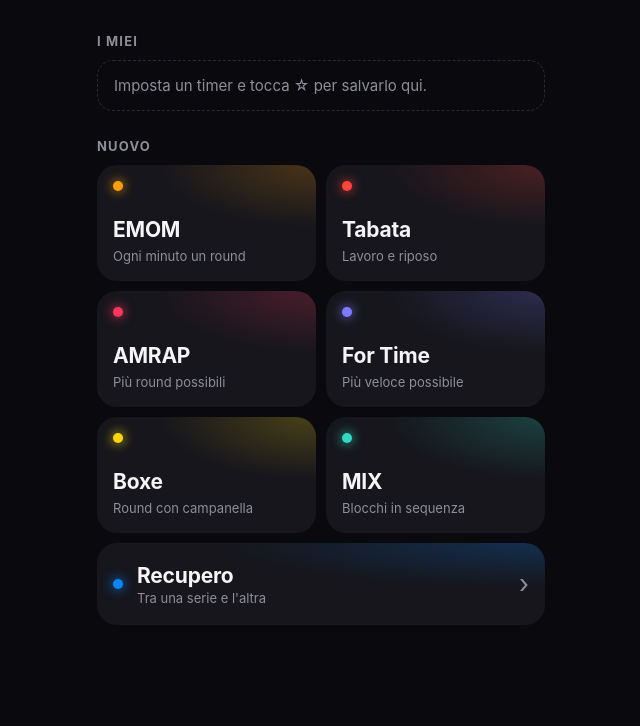
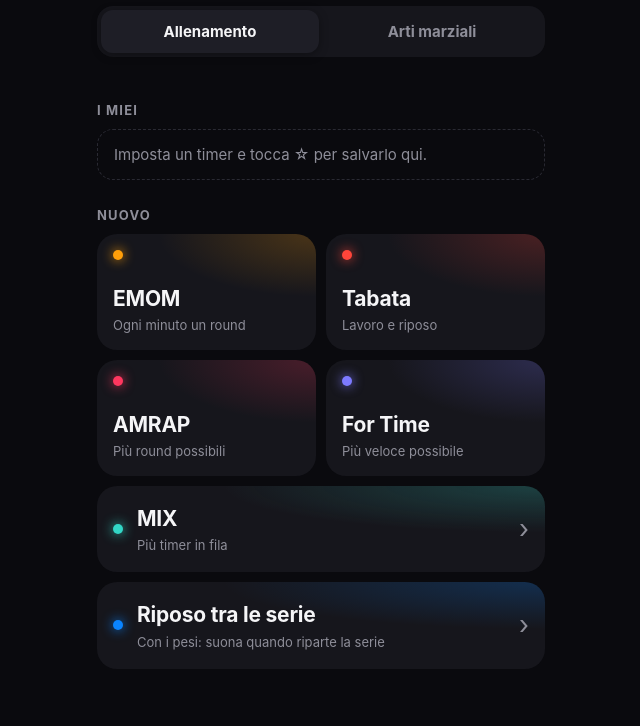
Before and after one commit to flow-pwa/sport, a plain HTML site: page index.html in a window 1280 px wide. Shown: the part 74-800 px from the top of the page, without its empty margins (319-959 px from the left). Drawn offline with Linux system fonts and the light colour scheme.

Commit message:
v0.5.0: Home divisa in Allenamento e Arti marziali
- Arti marziali: un solo Timer a round con campanella, salvabile tra i preferiti
- Ripeti e I miei separati per sezione; pronta per una terza sezione (Stretching)
- Recupero rinominato «Riposo tra le serie» con spiegazione

Co-Authored-By: Claude Opus 5.5 <noreply@anthropic.com>

```diff
--- a/app.css
+++ b/app.css
@@ -41,6 +41,10 @@ button { border: 0; background: none; padding: 0; cursor: pointer; touch-action:
 .top { display: flex; align-items: center; margin-bottom: 18px; }
 .top h1 { margin: 0; font-size: 34px; font-weight: 800; letter-spacing: -.03em; }
 .ver { margin-left: auto; color: var(--muted); font-size: 13px; padding: 10px 0 10px 12px; }
+/* Sezioni della Home: Allenamento / Arti marziali (poi Stretching) */
+.seg { display: grid; grid-auto-flow: column; grid-auto-columns: 1fr; gap: 4px; padding: 4px; margin-bottom: 18px; background: var(--surface); border-radius: 16px; }
+.seg button { padding: 11px 6px; border-radius: 12px; font-size: 15px; font-weight: 700; color: var(--muted); transition: background .2s, color .2s; }
+.seg button.on { background: var(--surface-2); color: var(--text); box-shadow: 0 2px 10px rgba(0,0,0,.35); }
 h2 { margin: 26px 0 10px; font-size: 13px; font-weight: 700; text-transform: uppercase; letter-spacing: .09em; color: var(--muted); }
 
 .repeat {
@@ -79,11 +83,12 @@ h2 { margin: 26px 0 10px; font-size: 13px; font-weight: 700; text-transform: upp
   background: radial-gradient(120% 90% at 100% 0%, color-mix(in srgb, var(--c) 22%, transparent), transparent 60%), var(--surface);
 }
 .tile i { width: 10px; height: 10px; border-radius: 50%; background: var(--c); box-shadow: 0 0 12px var(--c); margin-bottom: auto; }
+.tile > span { display: flex; flex-direction: column; gap: 4px; }
 .tile b { font-size: 21px; letter-spacing: -.01em; }
 .tile small { color: var(--muted); font-size: 13px; line-height: 1.3; }
 
 .tile.wide {
-  grid-column: 1 / -1; width: 100%; min-height: 0; margin-top: 10px;
+  grid-column: 1 / -1; width: 100%; min-height: 0;
   flex-direction: row; align-items: center; gap: 14px; padding: 18px 16px;
 }
 .tile.wide i { margin: 0; }
--- a/app.js
+++ b/app.js
@@ -1,7 +1,7 @@
 /* Sport — timer da allenamento: EMOM, Tabata, AMRAP, For Time, Boxe, MIX, Recupero; allenamenti salvati */
 (() => {
   'use strict';
-  const VERSION = '0.4.0';           // tenere uguale a VERSION in sw.js
+  const VERSION = '0.5.0';           // tenere uguale a VERSION in sw.js
   const RING = 578.05;               // 2 * PI * 92 (raggio dell'anello)
   const PREP = 10;                   // secondi per prepararsi
   const $ = (id) => document.getElementById(id);
@@ -20,10 +20,14 @@
     d.history = Array.isArray(d.history) ? d.history : [];
     d.last = d.last || null;
     d.rec = d.rec || { n: 0, at: 0, secs: 90 };
+    d.section = d.section === 'martial' ? 'martial' : 'train';
+    d.lastBy = d.lastBy || {};
     return d;
   })();
+  if (data.last && TYPES_SEC_OF(data.last.type) && !data.lastBy[TYPES_SEC_OF(data.last.type)]) data.lastBy[TYPES_SEC_OF(data.last.type)] = data.last;
   function persist() { try { localStorage.setItem(KEY, JSON.stringify(data)); } catch (e) { /* memoria piena o bloccata */ } }
   const pref = (k, d) => { try { return localStorage.getItem('sport.' + k) || d; } catch (e) { return d; } };
+  function TYPES_SEC_OF(type) { return type === 'boxe' ? 'martial' : type ? 'train' : null; }
   const uid = () => Date.now().toString(36) + Math.random().toString(36).slice(2, 6);
 
   /* ================= Formati ================= */
@@ -54,7 +58,7 @@
   /* ================= Tipi di timer ================= */
   const TYPES = {
     emom: {
-      name: 'EMOM', desc: 'Ogni minuto un round', color: '#FF9F0A',
+      name: 'EMOM', desc: 'Ogni minuto un round', color: '#FF9F0A', sec: 'train',
       def: { every: 60, rounds: 10 },
       fields: [
         { k: 'every', label: 'Ogni', kind: 'time', min: 10, max: 600 },
@@ -64,7 +68,7 @@
       total: (c) => c.every * c.rounds,
     },
     tabata: {
-      name: 'Tabata', desc: 'Lavoro e riposo', color: '#FF453A',
+      name: 'Tabata', desc: 'Lavoro e riposo', color: '#FF453A', sec: 'train',
       def: { work: 20, rest: 10, rounds: 8 },
       fields: [
         { k: 'work', label: 'Lavoro', kind: 'time', min: 5, max: 900 },
@@ -75,21 +79,21 @@
       total: (c) => c.work * c.rounds + c.rest * (c.rounds - 1),
     },
     amrap: {
-      name: 'AMRAP', desc: 'Più round possibili', color: '#FF375F',
+      name: 'AMRAP', desc: 'Più round possibili', color: '#FF375F', sec: 'train',
       def: { dur: 600 },
       fields: [{ k: 'dur', label: 'Durata', kind: 'time', min: 60, max: 5400, step: 60 }],
       summary: (c) => fmtShort(c.dur),
       total: (c) => c.dur,
     },
     fortime: {
-      name: 'For Time', desc: 'Più veloce possibile', color: '#7D7AFF',
+      name: 'For Time', desc: 'Più veloce possibile', color: '#7D7AFF', sec: 'train',
       def: { cap: 900 },
       fields: [{ k: 'cap', label: 'Tempo limite', kind: 'time', min: 0, max: 5400, step: 60, zero: 'nessuno' }],
       summary: (c) => (c.cap ? 'limite ' + fmtShort(c.cap) : 'senza limite'),
       total: (c) => c.cap,
     },
     boxe: {
-      name: 'Boxe', desc: 'Round con campanella', color: '#FFD60A',
+      name: 'Round', title: 'Timer a round', desc: 'Round e pausa con campanella', color: '#FFD60A', sec: 'martial',
       def: { round: 180, rest: 60, rounds: 12 },
       fields: [
         { k: 'round', label: 'Round', kind: 'time', min: 30, max: 600 },
@@ -100,14 +104,14 @@
       total: (c) => c.round * c.rounds + c.rest * (c.rounds - 1),
     },
     mix: {
-      name: 'MIX', desc: 'Blocchi in sequenza', color: '#32D7C6',
+      name: 'MIX', desc: 'Più timer in fila', color: '#32D7C6', sec: 'train', wide: true,
       def: { blocks: [{ t: 'emom', every: 60, rounds: 5 }, { t: 'rest', secs: 60 }, { t: 'tabata', work: 20, rest: 10, rounds: 8 }] },
       fields: [],
       summary: (c) => c.blocks.map((b) => BLOCK[b.t].name).join(' → '),
       total: (c) => c.blocks.reduce((a, b) => a + blockTotal(b), 0),
     },
     recupero: {
-      name: 'Recupero', desc: 'Tra una serie e l\'altra', color: '#0A84FF', hidden: true,
+      name: 'Riposo tra le serie', short: 'Riposo', desc: 'Con i pesi: suona quando riparte la serie', color: '#0A84FF', sec: 'train', hidden: true,
       def: { secs: 90 },
       fields: [{ k: 'secs', label: 'Altro', kind: 'time', min: 10, max: 900 }],
       summary: (c) => fmtShort(c.secs),
@@ -122,7 +126,7 @@
     rest: { name: 'Riposo', color: '#0A84FF', fields: [{ k: 'secs', label: 'Durata', kind: 'time', min: 5, max: 900 }], def: { secs: 60 } },
   };
   function blockTotal(b) { return b.t === 'rest' ? b.secs : TYPES[b.t].total(b); }
-  const label = (type, cfg) => type === 'mix' ? 'MIX ' + fmtShort(TYPES.mix.total(cfg)) : TYPES[type].name + ' ' + TYPES[type].summary(cfg);
+  const label = (type, cfg) => type === 'mix' ? 'MIX ' + fmtShort(TYPES.mix.total(cfg)) : (TYPES[type].short || TYPES[type].name) + ' ' + TYPES[type].summary(cfg);
 
   // Blocchi di tempo di un timer (senza la preparazione)
   function segsFor(type, c) {
@@ -350,6 +354,7 @@
       beep('tic');
     } else {
       data.last = { type, cfg: clone(cfg), name: run.name, savedId: run.savedId };
+      data.lastBy[TYPES[type].sec] = data.last;
     }
     persist();
     view = 'run';
@@ -415,32 +420,42 @@
     window.scrollTo(0, 0);
   }
 
+  const SECTIONS = [{ k: 'train', name: 'Allenamento' }, { k: 'martial', name: 'Arti marziali' }];
+
   function homeHTML() {
-    const l = data.last;
+    const sec = data.section;
+    const l = data.lastBy[sec];
     const repeat = l && TYPES[l.type] ? `
       <button class="repeat" data-act="repeat" style="--c:${TYPES[l.type].color}">
         <span class="play">▶</span>
         <span class="rtxt"><b>Ripeti</b><small>${esc(l.name)}</small></span>
       </button>` : '';
-    const mine = data.saved.length
-      ? `<div class="chips">${data.saved.filter((s) => TYPES[s.type]).map((s) => `
+    const savedHere = data.saved.filter((s) => TYPES[s.type] && TYPES[s.type].sec === sec);
+    const mine = savedHere.length
+      ? `<div class="chips">${savedHere.map((s) => `
           <button class="chip" data-act="openSaved" data-id="${esc(s.id)}" style="--c:${TYPES[s.type].color}">
-            <b>${esc(s.name)}</b><small>${esc(TYPES[s.type].name + ' · ' + (s.type === 'mix' ? fmtShort(TYPES.mix.total(s.cfg)) : TYPES[s.type].summary(s.cfg)))}</small>
+            <b>${esc(s.name)}</b><small>${esc((s.type === 'boxe' ? '' : TYPES[s.type].name + ' · ') + (s.type === 'mix' ? fmtShort(TYPES.mix.total(s.cfg)) : TYPES[s.type].summary(s.cfg)))}</small>
           </button>`).join('')}</div>`
-      : '<p class="hint">Imposta un timer e tocca ☆ per salvarlo qui.</p>';
-    const tiles = Object.entries(TYPES).filter(([, t]) => !t.hidden).map(([k, t]) => `
-      <button class="tile" data-act="new" data-type="${k}" style="--c:${t.color}">
-        <i></i><b>${t.name}</b><small>${t.desc}</small>
-      </button>`).join('');
+      : `<p class="hint">${sec === 'martial' ? 'Imposta il timer a round e tocca ☆ per salvarlo qui (es. «Sacco», «Sparring»).' : 'Imposta un timer e tocca ☆ per salvarlo qui.'}</p>`;
+    const tile = (k, t) => `
+      <button class="tile${t.wide || sec === 'martial' ? ' wide' : ''}" data-act="new" data-type="${k}" style="--c:${t.color}">
+        <i></i><span><b>${t.title || t.name}</b><small>${t.desc}</small></span>${t.wide || sec === 'martial' ? '<em>›</em>' : ''}
+      </button>`;
+    const list = Object.entries(TYPES).filter(([, t]) => t.sec === sec && !t.hidden);
+    const grid = list.filter(([, t]) => !t.wide).map(([k, t]) => tile(k, t)).join('');
+    const wides = list.filter(([, t]) => t.wide).map(([k, t]) => tile(k, t)).join('');
     const rec = TYPES.recupero;
+    const extra = sec === 'train' ? `
+      <button class="tile wide" data-act="recupero" style="--c:${rec.color}">
+        <i></i><span><b>${rec.name}</b><small>${rec.desc}</small></span><em>›</em>
+      </button>` : '';
+    const seg = SECTIONS.map((s) => `<button class="${s.k === sec ? 'on' : ''}" data-act="sec" data-s="${s.k}">${s.name}</button>`).join('');
     return `
       <header class="top"><h1>Sport</h1><button class="ver" id="ver">v${VERSION}</button></header>
+      <nav class="seg" role="tablist">${seg}</nav>
       ${repeat}
       <h2>I miei</h2>${mine}
-      <h2>Nuovo</h2><div class="tiles">${tiles}</div>
-      <button class="tile wide" data-act="recupero" style="--c:${rec.color}">
-        <i></i><span><b>${rec.name}</b><small>${rec.desc}</small></span><em>›</em>
-      </button>`;
+      <h2>Nuovo</h2><div class="tiles">${grid}${wides}${extra}</div>`;
   }
 
   function fieldDisp(f, v) { return f.kind === 'int' ? String(v) : f.zero && !v ? f.zero : fmt(v); }
@@ -458,7 +473,7 @@
     return `
       <header class="bar" style="--c:${t.color}">
         <button class="icon" data-act="home" aria-label="Indietro">‹</button>
-        <h1>${t.name}</h1>
+        <h1>${t.title || t.name}</h1>
         <button class="icon star${saved ? ' on' : ''}" data-act="star" aria-label="Salva">${saved ? '★' : '☆'}</button>
       </header>
       ${saved ? `<p class="sub">${esc(saved.name)}</p>` : `<p class="sub muted">${t.desc}</p>`}`;
@@ -509,9 +524,10 @@
     return `
       <header class="bar" style="--c:${t.color}">
         <button class="icon" data-act="home" aria-label="Indietro">‹</button>
-        <h1>Recupero</h1>
+        <h1>Riposo tra le serie</h1>
         <span class="icon"></span>
       </header>
+      <p class="sub muted">Finita una serie, tocca il tempo di riposo: suona quando devi ripartire.</p>
       <p class="sub">Serie fatte: <b class="num">${n}</b>${n ? ' · <button class="link" data-act="recReset">azzera</button>' : ''}</p>
       <div class="tiles">${quick}</div>
       <div class="fields" style="margin-top:10px">${fieldRow(t.fields[0], cur.cfg.secs)}</div>
@@ -634,7 +650,8 @@
       const s = data.saved.find((x) => x.id === b.dataset.id);
       if (s) { cur = { type: s.type, cfg: Object.assign(clone(TYPES[s.type].def), clone(s.cfg)), savedId: s.id }; view = 'config'; render(); }
     }
-    else if (a === 'repeat' && data.last) { const l = data.last; start(l.type, Object.assign(clone(TYPES[l.type].def), clone(l.cfg)), l.name, l.savedId); }
+    else if (a === 'repeat') { const l = data.lastBy[data.section]; if (l && TYPES[l.type]) start(l.type, Object.assign(clone(TYPES[l.type].def), clone(l.cfg)), l.name, l.savedId); }
+    else if (a === 'sec') { data.section = b.dataset.s; persist(); render(); }
     else if (a === 'go') {
       const s = cur.savedId && data.saved.find((x) => x.id === cur.savedId);
       start(cur.type, cur.cfg, s ? s.name : null, s ? s.id : null);
@@ -654,7 +671,7 @@
       openSheet(s ? s.name : label(cur.type, cur.cfg), !!s, (res, name) => {
         if (res === 'del') {
           data.saved = data.saved.filter((x) => x.id !== s.id);
-          if (data.last && data.last.savedId === s.id) data.last.savedId = null;
+          [data.last, data.lastBy.train, data.lastBy.martial].forEach((l) => { if (l && l.savedId === s.id) l.savedId = null; });
           cur.savedId = null;
         } else if (s) { s.name = name; s.cfg = clone(cur.cfg); }
         else { const id = uid(); data.saved.push({ id, name, type: cur.type, cfg: clone(cur.cfg) }); cur.savedId = id; }
@@ -667,6 +684,7 @@
         data.saved.push({ id, name, type: run.type, cfg: clone(run.cfg) });
         run.savedId = id; run.name = name;
         data.last = { type: run.type, cfg: clone(run.cfg), name, savedId: id };
+        data.lastBy[TYPES[run.type].sec] = data.last;
         persist(); render();
       });
     }
--- a/sw.js
+++ b/sw.js
@@ -1,5 +1,5 @@
 /* Sport — service worker: tiene l'app nel telefono così funziona senza rete */
-const VERSION = '0.4.0';           // tenere uguale a VERSION in app.js
+const VERSION = '0.5.0';           // tenere uguale a VERSION in app.js
 const CACHE = 'sport-' + VERSION;
 const FILES = ['./', 'index.html', 'app.css', 'app.js', 'manifest.json', 'img/icona-180.png', 'img/icona-512.png'];
 
```
